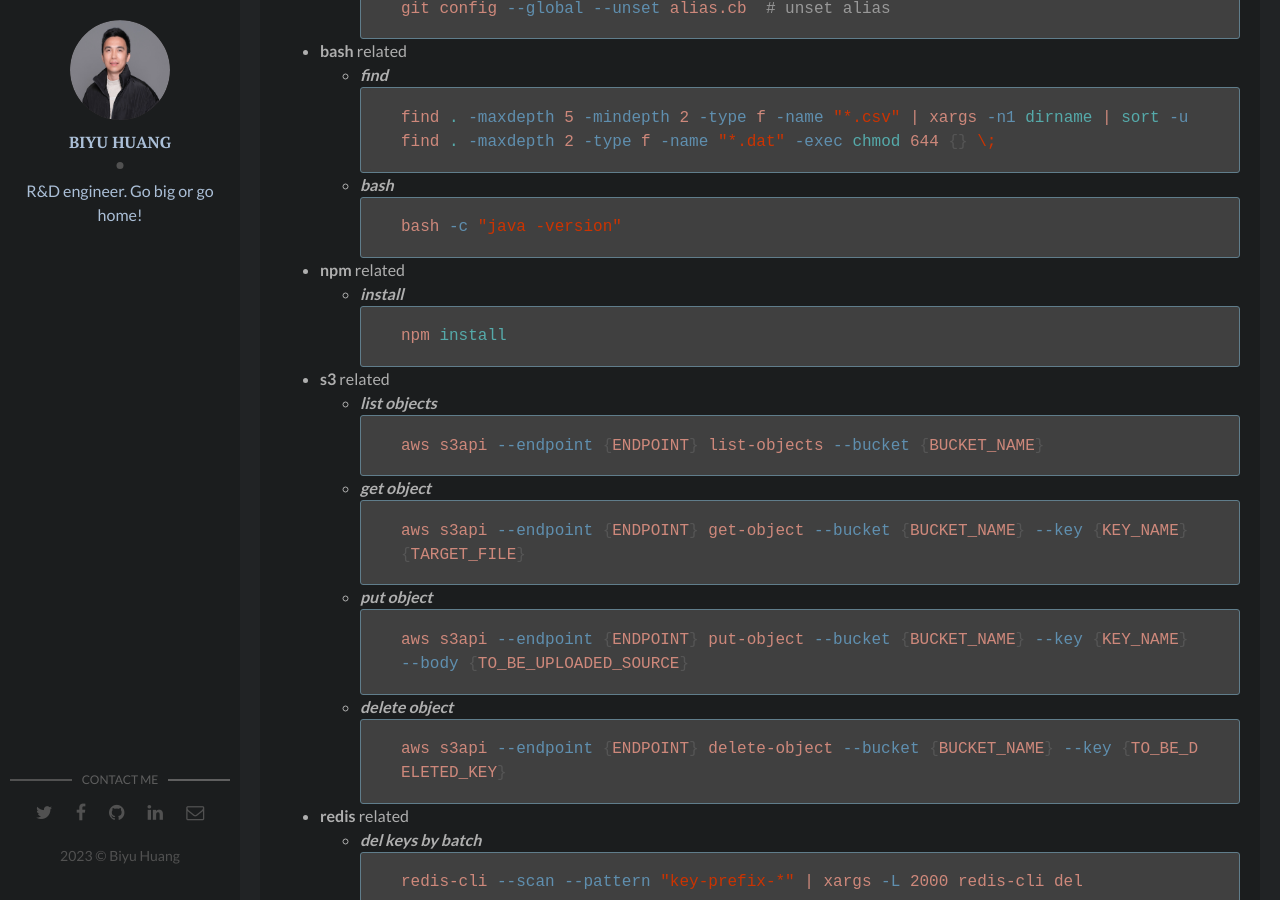
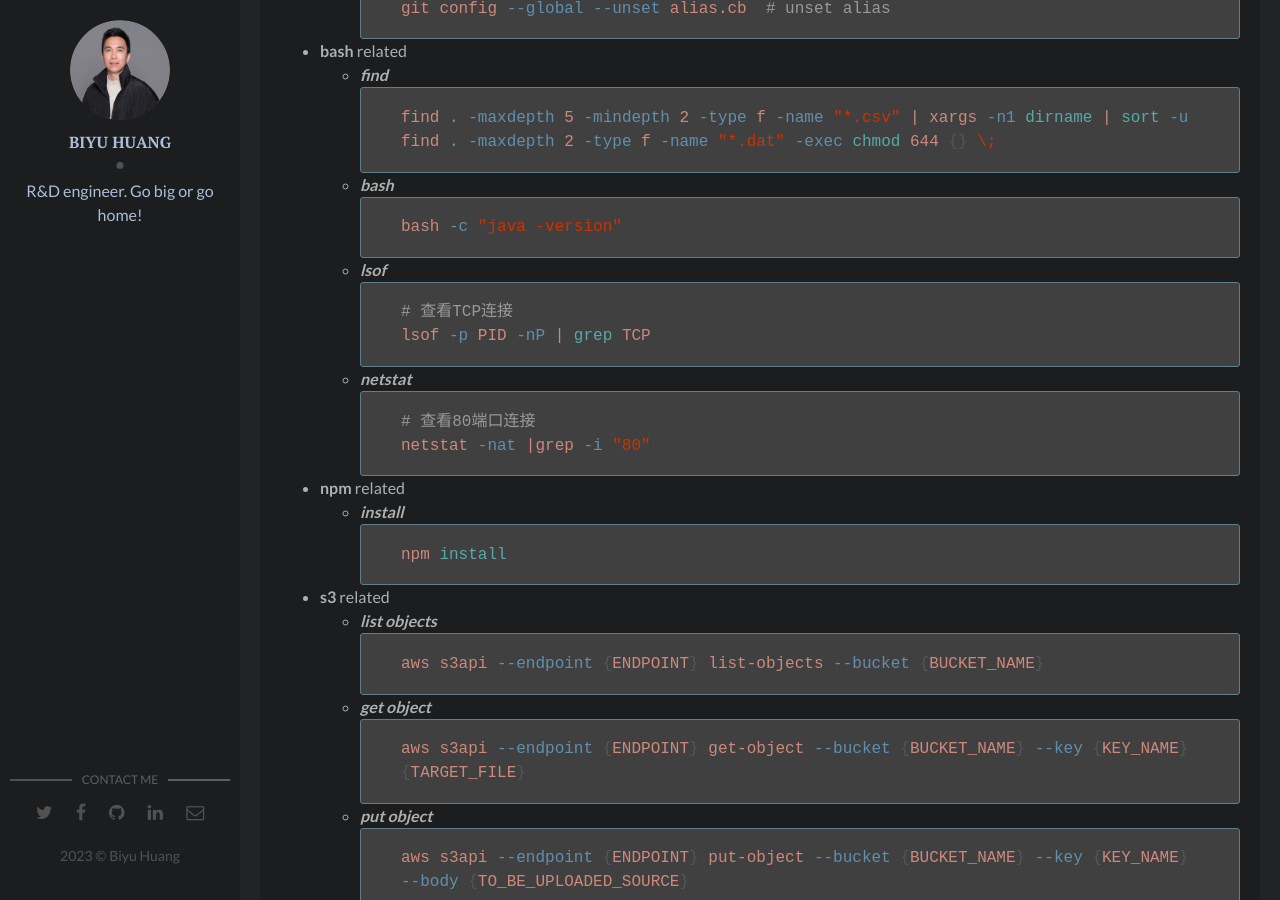
Before and after one commit to BiyuHuang/WallaceHuangBlog, a Jekyll site: the page built from _posts/2022-05-19-Tips-for-command.markdown, in a window 1280 px wide and 900 px high, scrolled down 717 px. Built offline with Jekyll 4.4.1, drawn with Linux system fonts in a browser that asks for light colours.

Commit message:
Update 2022-05-19-Tips-for-command.markdown

````diff
--- a/_posts/2022-05-19-Tips-for-command.markdown
+++ b/_posts/2022-05-19-Tips-for-command.markdown
@@ -44,6 +44,16 @@ img:  # Add image post (optional)
       ```bash
       bash -c "java -version"
       ```
+    - ___lsof___
+      ```bash
+      # 查看TCP连接
+      lsof -p PID -nP | grep TCP
+      ```
+    - ___netstat___
+      ```bash
+      # 查看80端口连接
+      netstat -nat |grep -i "80"
+      ```
 - __npm__ related
     - ___install___
       ```bash
````
